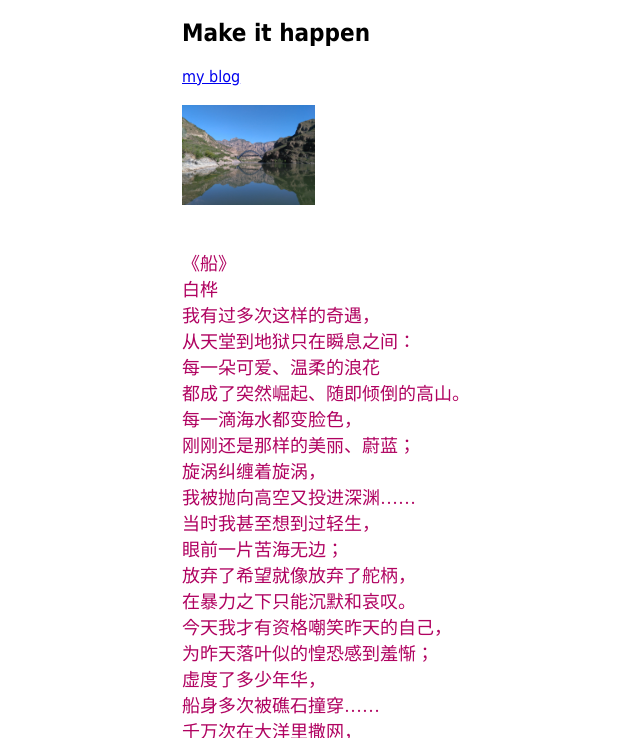
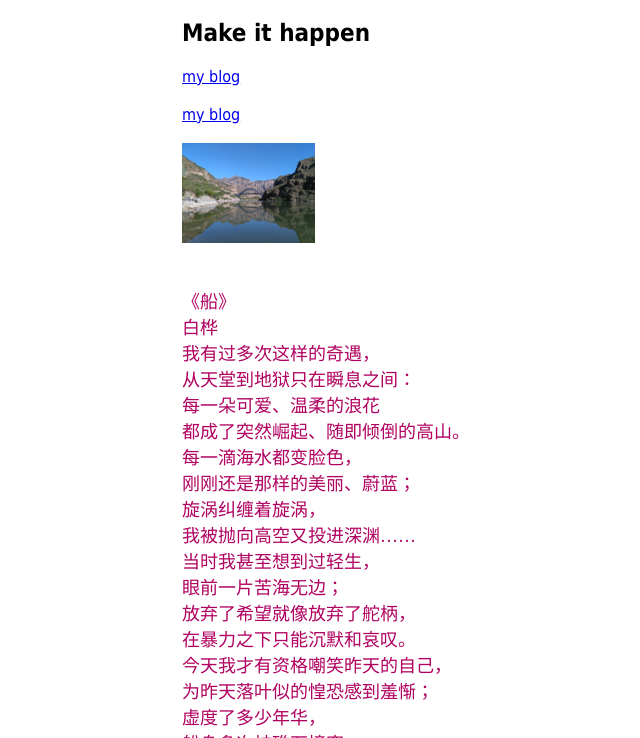
Before and after one commit to sharkka/narakanginx, a plain HTML site: page index.html in a window 1280 px wide. Shown: the part 62-800 px from the top of the page, without its empty margins (178-818 px from the left). Drawn offline with Linux system fonts and the light colour scheme.

Commit message:
tech docs

```diff
--- a/index.html
+++ b/index.html
@@ -15,6 +15,8 @@
 <h1>Welcome</h1>
 <h2> Make it happen</h2>
 <a href=/blog/catalog.html>my blog</a>
+<br /><br />
+<a href=/tech.html>my blog</a>
 <br /><br />
 <img src="/imgs/fa.jpg" wight=100 height=100 alt="" />
 <br /><br />
```
